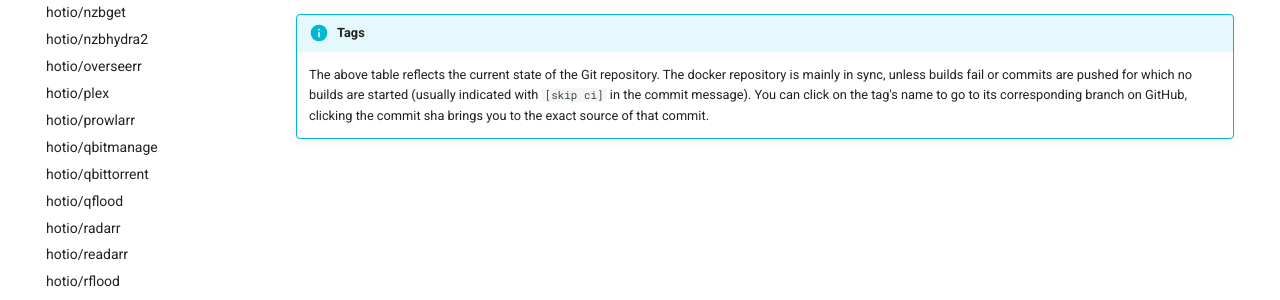
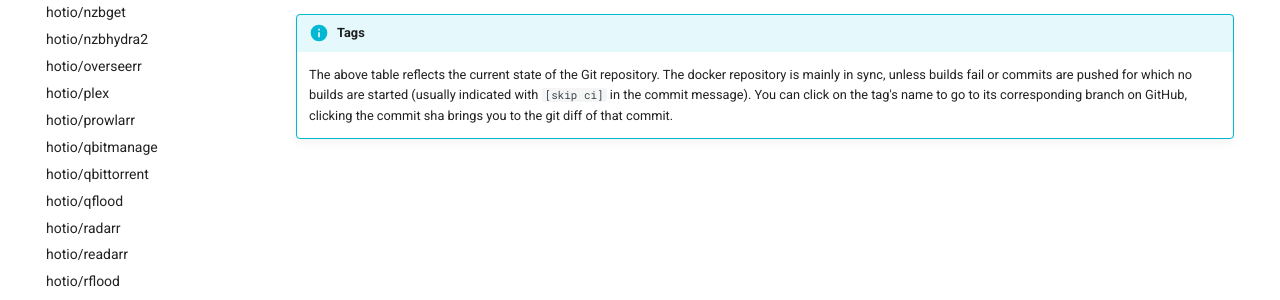
Before and after one commit to hotio/website, an MkDocs documentation site: the page built from docs/containers/base.md, in a window 1280 px wide. Shown: the part 479-779 px from the top of the page. Built offline with MkDocs 1.6.1 and Material for MkDocs 9.7.7, drawn with Linux system fonts in a browser that asks for light colours.

Commit message:
Small tweaks

```diff
--- a/docs/javascripts/loadJSON.js
+++ b/docs/javascripts/loadJSON.js
@@ -47,7 +47,7 @@
                     }
                     var versionCode = "<code>" + version + "</code>";
                     console.log("Tag: " + branch + ", Version: " + version + ", Commit: " + commit + ", Last Updated: " + commitDate + ", Age: " + days(d, currentDate));
-                    var tblRow = "<tr>" + "<td><a class=\"header-icons\" target=\"_blank\" rel=\"noopener noreferrer\" href=\"https://github.com/" + image + "/tree/" + branch + "\">" + branch + "</a>" + extraTag + "</td>" + "<td>" + description + "</td>" + "<td>" + versionCode + "</td>" + "<td><a class=\"header-icons\" target=\"_blank\" rel=\"noopener noreferrer\" href=\"https://github.com/" + image + "/tree/" + commit + "\">" + commit.slice(0,7) + "</a></td>" + '<td>' + commitMessage + "</td><td style=\"white-space:nowrap;\">" + datestring + "</td><td>" + days(d, currentDate) + "</td></tr>"
+                    var tblRow = "<tr>" + "<td><a class=\"header-icons\" target=\"_blank\" rel=\"noopener noreferrer\" href=\"https://github.com/" + image + "/tree/" + branch + "\">" + branch + "</a>" + extraTag + "</td>" + "<td>" + description + "</td>" + "<td>" + versionCode + "</td>" + "<td><a class=\"header-icons\" target=\"_blank\" rel=\"noopener noreferrer\" href=\"https://github.com/" + image + "/commit/" + commit + "\">" + commit.slice(0,7) + "</a></td>" + '<td>' + commitMessage + "</td><td style=\"white-space:nowrap;\">" + datestring + "</td><td>" + days(d, currentDate) + "</td></tr>"
                     $(tblRow).appendTo("#tags-table tbody");
                 });
             });
--- a/includes/tags.md
+++ b/includes/tags.md
@@ -16,7 +16,7 @@
 
 !!! info "Tags"
 
-    The above table reflects the current state of the Git repository. The docker repository is mainly in sync, unless builds fail or commits are pushed for which no builds are started (usually indicated with `[skip ci]` in the commit message). You can click on the tag's name to go to its corresponding branch on GitHub, clicking the commit sha brings you to the exact source of that commit.
+    The above table reflects the current state of the Git repository. The docker repository is mainly in sync, unless builds fail or commits are pushed for which no builds are started (usually indicated with `[skip ci]` in the commit message). You can click on the tag's name to go to its corresponding branch on GitHub, clicking the commit sha brings you to the git diff of that commit.
 
 <script type="text/javascript" src="https://ajax.googleapis.com/ajax/libs/jquery/3.5.1/jquery.min.js"></script>
 <script type="text/javascript" src="/javascripts/loadJSON.js"></script>
```
